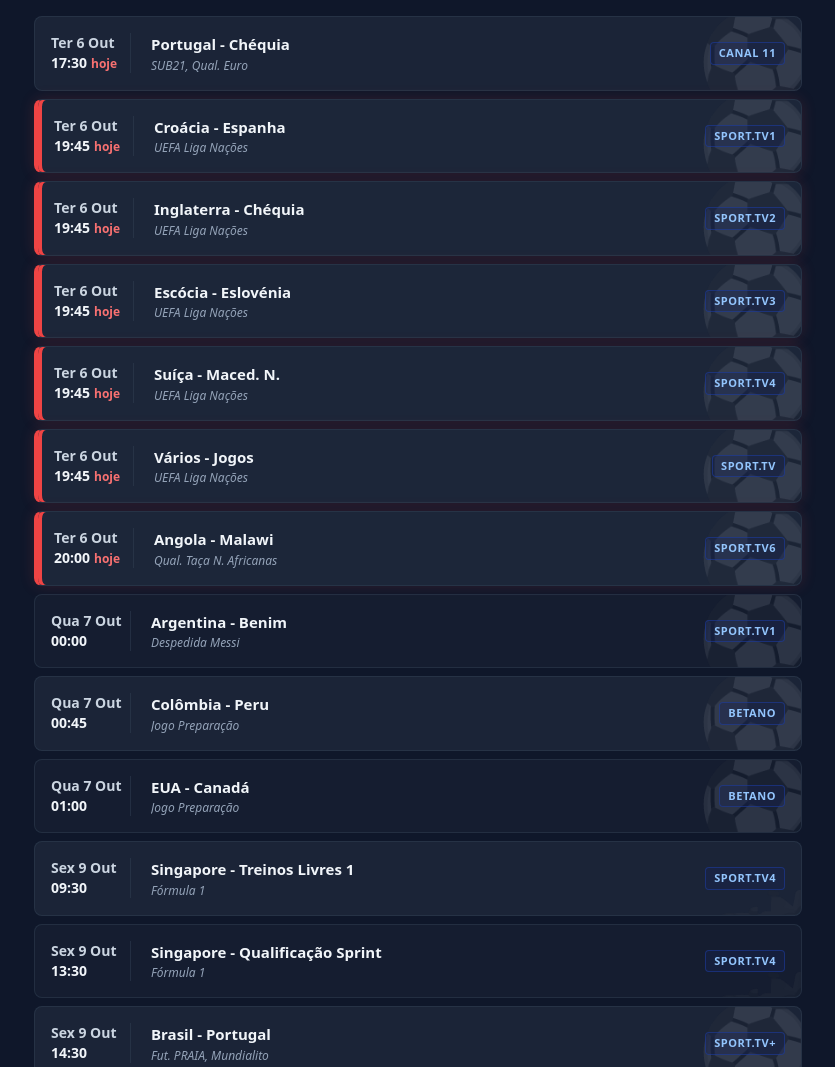
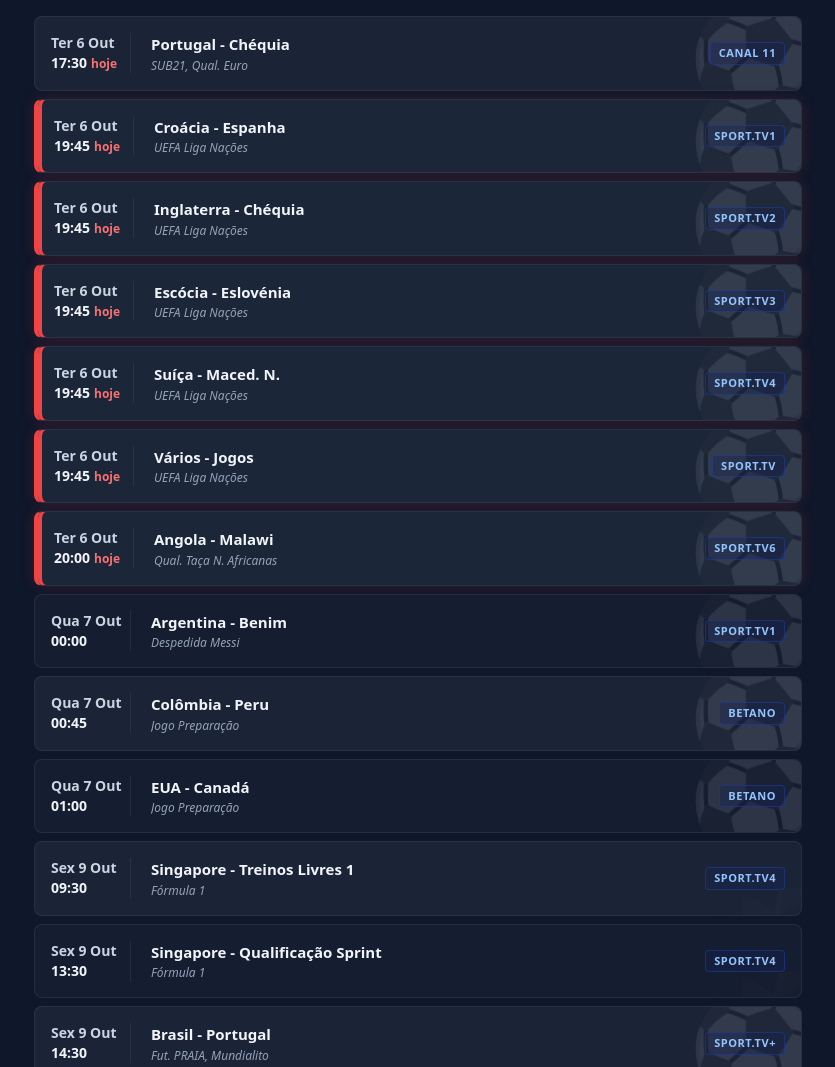
Before and after one commit to mzsbot/verbola, a plain HTML site: page index.html in a window 1280 px wide. Shown: the top 1067 px of the page, without its empty margins (222-1057 px from the left). Drawn offline with nearby package versions, Linux system fonts and the light colour scheme.

Commit message:
Refactor watermark logic for sport types
Updated the watermark logic to adapt based on the sport type and removed the previous icon implementation.

```diff
--- a/index.html
+++ b/index.html
@@ -43,7 +43,6 @@
 
             const gameTimeInMins = (gameH * 60) + gameM;
 
-            // F1 tem tolerância de 120 minutos (Corridas/Treinos). Futebol tem 115 minutos.
             const tolerance = sport === 'f1' ? 120 : 115;
             return nowInMins >= gameTimeInMins && nowInMins <= (gameTimeInMins + tolerance);
         }
@@ -78,16 +77,15 @@
 
                     const todayTag = game.is_today ? `<span class="text-red-400 font-bold ml-1 text-xs">hoje</span>` : '';
 
-                    // Lógica visual da marca de água
-                    const icon = game.sport === 'f1' ? '🏎️' : '⚽';
+                    // Lógica visual da marca de água adaptada por desporto
+                    const watermark = game.sport === 'f1'
+                        ? '<div class="absolute top-1/2 -translate-y-1/2 -right-2 text-[120px] sm:text-[140px] leading-none opacity-5 grayscale select-none pointer-events-none z-0">🏎️️</div>'
+                        : '<div class="absolute top-1/2 -translate-y-1/2 -right-6 text-[90px] sm:text-[110px] leading-none opacity-10 grayscale select-none pointer-events-none z-0">⚽</div>';
 
                     return `
                     <div class="relative overflow-hidden rounded-lg p-3 sm:p-4 transition-all duration-300 hover:bg-slate-700/50 ${liveStyles}">
 
-                        <!-- Marca de água do desporto -->
-                        <div class="absolute -right-4 -bottom-4 text-7xl sm:text-8xl opacity-10 grayscale select-none pointer-events-none z-0">
-                            ${icon}
-                        </div>
+                        ${watermark}
 
                         <!-- Conteúdo do Cartão -->
                         <div class="game-grid relative z-10">
```
